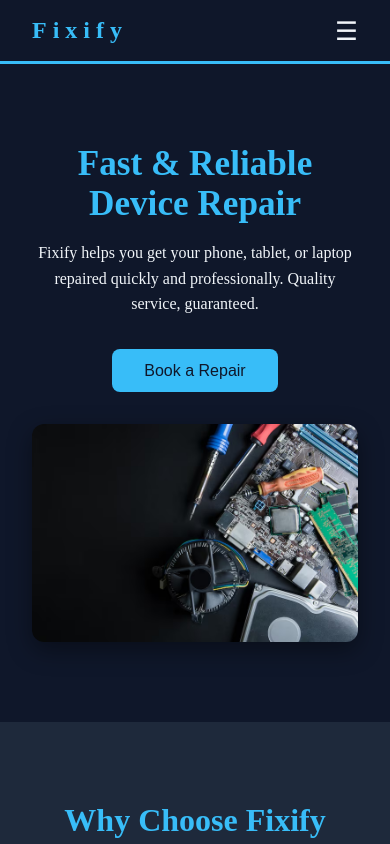
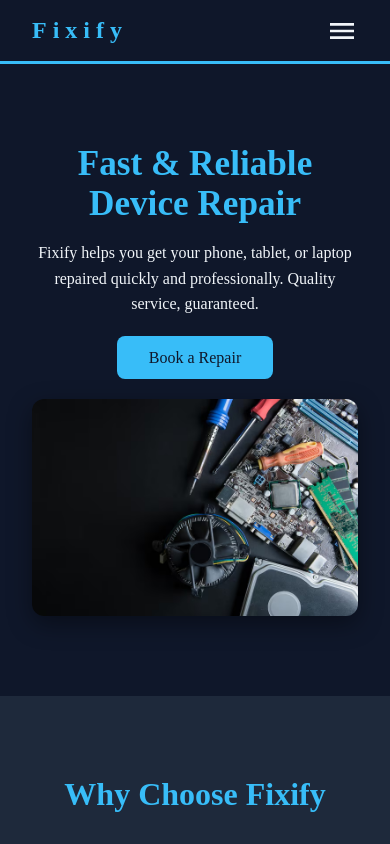
Before and after one commit to Gagun45/fixify, a React (Vite) app: page / in a window 390 px wide. Shown: the top 844 px of the page. Built offline with nearby package versions, Linux system fonts and the light colour scheme.

Commit message:
menubutton fixed

```diff
--- a/src/components/Header/Header.module.css
+++ b/src/components/Header/Header.module.css
@@ -18,7 +18,7 @@
 }
 
 .logo {
-    font-size: 1.5rem;
+    font-size: 2.5rem;
     letter-spacing: 6px;
     font-weight: 900;
     color: var(--accent-bg);
@@ -64,10 +64,17 @@
 .menuButton {
     display: none;
     background: none;
+    align-items: center;
+    justify-content: center;
     border: none;
-    font-size: 1.6rem;
+    font-size: 2rem;
     color: var(--fg);
     cursor: pointer;
+    border-radius: 2px;
+}
+
+.menuButton:hover {
+    outline: 1px solid var(--fg );
 }
 
 .mobileMenu {
@@ -109,12 +116,16 @@
         height: 64px;
     }
 
+    .logo {
+        font-size: 1.5rem;
+    }
+
     .cta {
         display: none;
     }
 
     .menuButton {
-        display: block;
+        display: flex;
     }
 
     .mobileMenu {
--- a/src/components/Header/Header.tsx
+++ b/src/components/Header/Header.tsx
@@ -1,5 +1,6 @@
 import { useState } from "react";
 import styles from "./Header.module.css";
+import { MdMenu } from "react-icons/md";
 
 interface Link {
   href: string;
@@ -20,7 +21,9 @@ const Header = () => {
   return (
     <header className={styles.header}>
       <div className={`globalContentWrapper ${styles.wrapper}`}>
-        <span className={styles.logo}>Fixify</span>
+        <a href="#" className={styles.logo}>
+          Fixify
+        </a>
 
         {/* Desktop navigation */}
         <nav className={styles.nav} aria-label="Main navigation">
@@ -32,11 +35,10 @@ const Header = () => {
             ))}
           </ul>
         </nav>
-        <button className={styles.cta}>Book Repair</button>
 
         {/* Mobile menu button */}
         <button className={styles.menuButton} onClick={toggleMenu}>
-          ☰
+          <MdMenu />
         </button>
 
         {/* Mobile menu */}
--- a/src/components/Hero/Hero.module.css
+++ b/src/components/Hero/Hero.module.css
@@ -30,6 +30,7 @@
 
 .cta {
     background-color: var(--accent-bg);
+    text-decoration: none;
     color: var(--accent-fg);
     border: none;
     padding: 0.8rem 2rem;
--- a/src/components/Hero/Hero.tsx
+++ b/src/components/Hero/Hero.tsx
@@ -11,7 +11,9 @@ const Hero = () => {
             Fixify helps you get your phone, tablet, or laptop repaired quickly
             and professionally. Quality service, guaranteed.
           </p>
-          <button className={styles.cta}>Book a Repair</button>
+          <a href="#contact" className={styles.cta}>
+            Book a Repair
+          </a>
         </div>
 
         <div className={styles.imageWrapper}>
```
